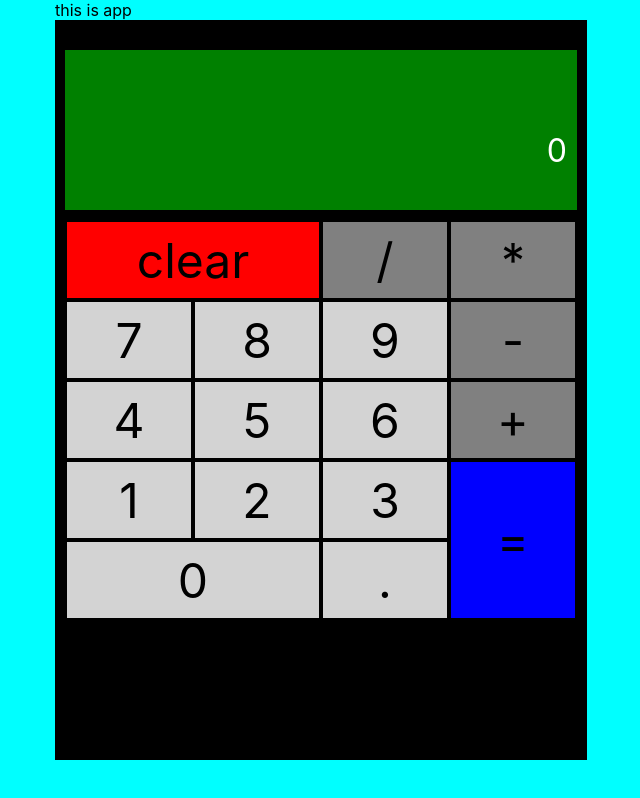
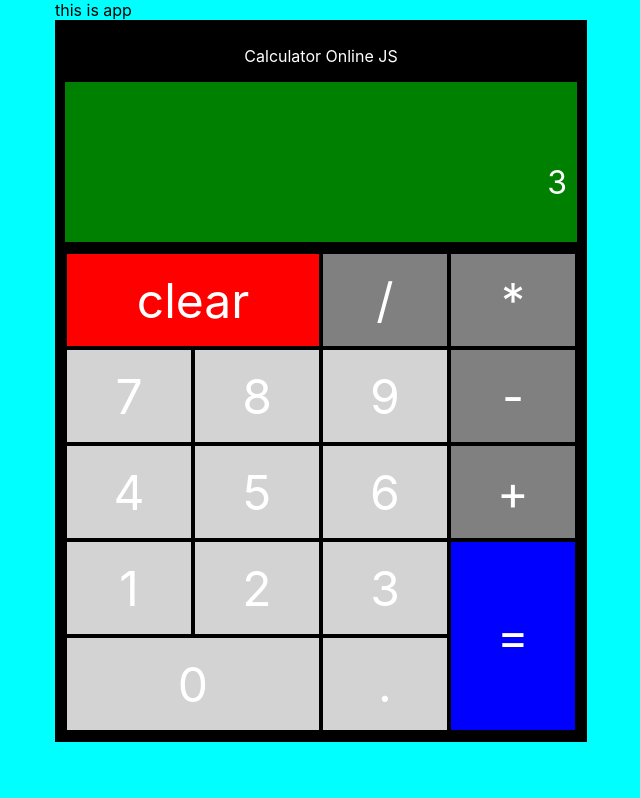
Before and after one commit to markoter/javascript-calculator, a React (Create React App) app: page / in a window 1280 px wide. Shown: the whole page, without its empty margins (319-959 px from the left). Built offline with nearby package versions, Linux system fonts and the light colour scheme.

Commit message:
working on logic

```diff
--- a/public/index.html
+++ b/public/index.html
@@ -24,7 +24,7 @@
       work correctly both with client-side routing and a non-root public URL.
       Learn how to configure a non-root public URL by running `npm run build`.
     -->
-    <title>React App</title>
+    <title>JS Calculator Online</title>
   </head>
   <body>
     <noscript>You need to enable JavaScript to run this app.</noscript>
--- a/src/Button.js
+++ b/src/Button.js
@@ -1,7 +1,7 @@
 const Button = (props) => {
-    const { id, value, className} = props
+    const { id, value, className, onClick} = props
     return(
-        <div id={id} className={className}>
+        <div id={id} className={className} onClick={onClick}>
             {value}
         </div>
     )
--- a/src/Calculator.js
+++ b/src/Calculator.js
@@ -4,12 +4,19 @@ import Screen from "./Screen"
 
 const Calculator = () => {
     const [formula, changeFormula] = useState('')
-    const [currentVal, changeCurrentVal] = useState('0')
+    const [currentVal, changeCurrentVal] = useState('3')
+
+    const handleNumericButton = () => {
+        changeCurrentVal()
+    }
+    const handleClearButton = () => {
+        changeCurrentVal('0')
+    }
     return(
         <div id="calculator">
-            This is Calculator
+            <p id="calcName">Calculator Online JS</p>
             <Screen formula={formula} currentVal={currentVal}/>
-            <Keyboard />
+            <Keyboard handleClearButton={handleClearButton}/>
         </div>
     )
 }
--- a/src/Keyboard.js
+++ b/src/Keyboard.js
@@ -1,6 +1,7 @@
 import Button from "./Button"
 import buttons from "./buttonsList"
-const Keyboard = () => {
+const Keyboard = (props) => {
+    const {handleClearButton} = props
 
 
     return (
@@ -12,6 +13,7 @@ const Keyboard = () => {
                     id={button.id}
                     value={button.value}
                     className={button.className}
+                    onClick={button.onClick}
                     />
                 ))
             }
--- a/src/buttonsList.js
+++ b/src/buttonsList.js
@@ -2,7 +2,8 @@ const buttons = [
     {
         id: "clear",
         value: "clear",
-        className: "button"
+        className: "button",
+        onClick: "handleClearButton"
     },
     {
         id: "divide",
--- a/src/index.css
+++ b/src/index.css
@@ -9,6 +9,7 @@
   --color-background: aqua;
   --color-text-display: white;
   --color-text-formula: orange;
+  --color-text-buttons: white;
 }
 
 body {
@@ -23,10 +24,14 @@ body {
 }
 
 #calculator {
+  color: var(--color-text-buttons);
   background-color: var(--color-calculator);
   padding: 10px;
   width: 40vw;
-  height: 90vh;
+  height: fit-content;
+}
+#calculator #calcName {
+  text-align: center;
 }
 #calculator #screen {
   font-size: 2rem;
@@ -48,7 +53,7 @@ body {
 #calculator #keyboard {
   display: grid;
   grid-template-columns: repeat(4, 1fr);
-  height: 50vh;
+  height: 60vh;
 }
 #calculator #keyboard .button {
   font-size: 3rem;
@@ -58,7 +63,8 @@ body {
   justify-content: center;
   align-items: center;
 }
-#calculator #keyboard #clear, #calculator #keyboard #zero {
+#calculator #keyboard #clear,
+#calculator #keyboard #zero {
   grid-column: span 2;
 }
 #calculator #keyboard #clear {
--- a/src/index.scss
+++ b/src/index.scss
@@ -9,6 +9,7 @@
   --color-background: aqua;
   --color-text-display: white;
   --color-text-formula: orange;
+  --color-text-buttons: white;
 
 
 }
@@ -31,10 +32,15 @@ body {
 }
 
 #calculator {
+  color: var(--color-text-buttons);
   background-color: var(--color-calculator);
   padding: 10px;
   width: 40vw;
-  height: 90vh;
+  height: fit-content;
+
+  #calcName {
+    text-align: center;
+  }
 
   #screen {
     font-size: 2rem;
@@ -60,7 +66,7 @@ body {
     //background-color: var(--color-keyboard);
     display: grid;
     grid-template-columns: repeat(4, 1fr);
-    height: 50vh;
+    height: 60vh;
 
     .button {
       font-size: 3rem;
@@ -70,16 +76,21 @@ body {
       justify-content: center;
       align-items: center;
     }
-    #clear, #zero {
+
+    #clear,
+    #zero {
       grid-column: span 2;
     }
+
     #clear {
       background-color: var(--color-button-clear);
     }
+
     #equals {
       grid-row: span 2;
       background-color: var(--color-button-equals);
     }
+
     .operator {
       background-color: var(--color-button-operators);
     }
```
Also changed, not shown: 1 other file (tests, documents, lock files or other folders).
